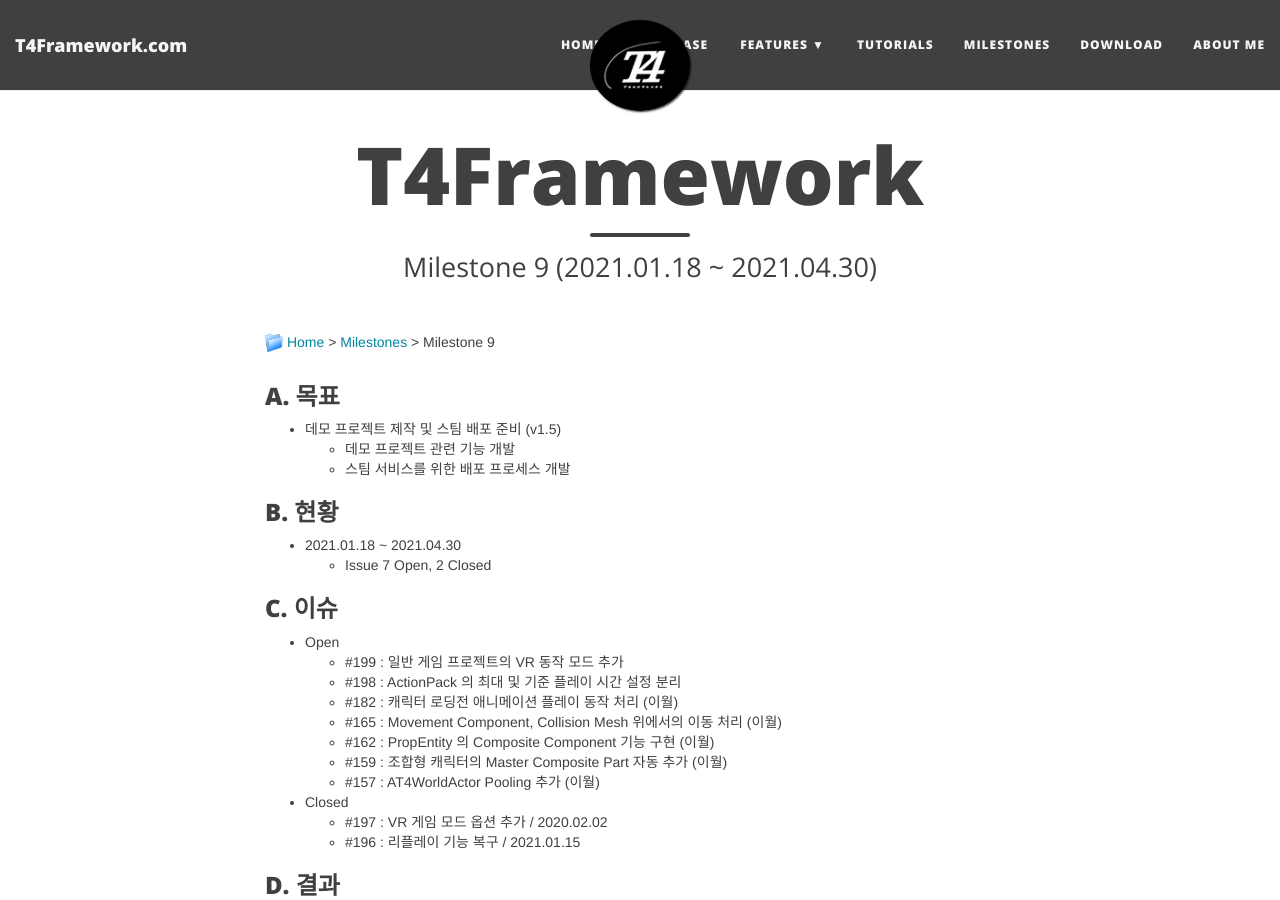
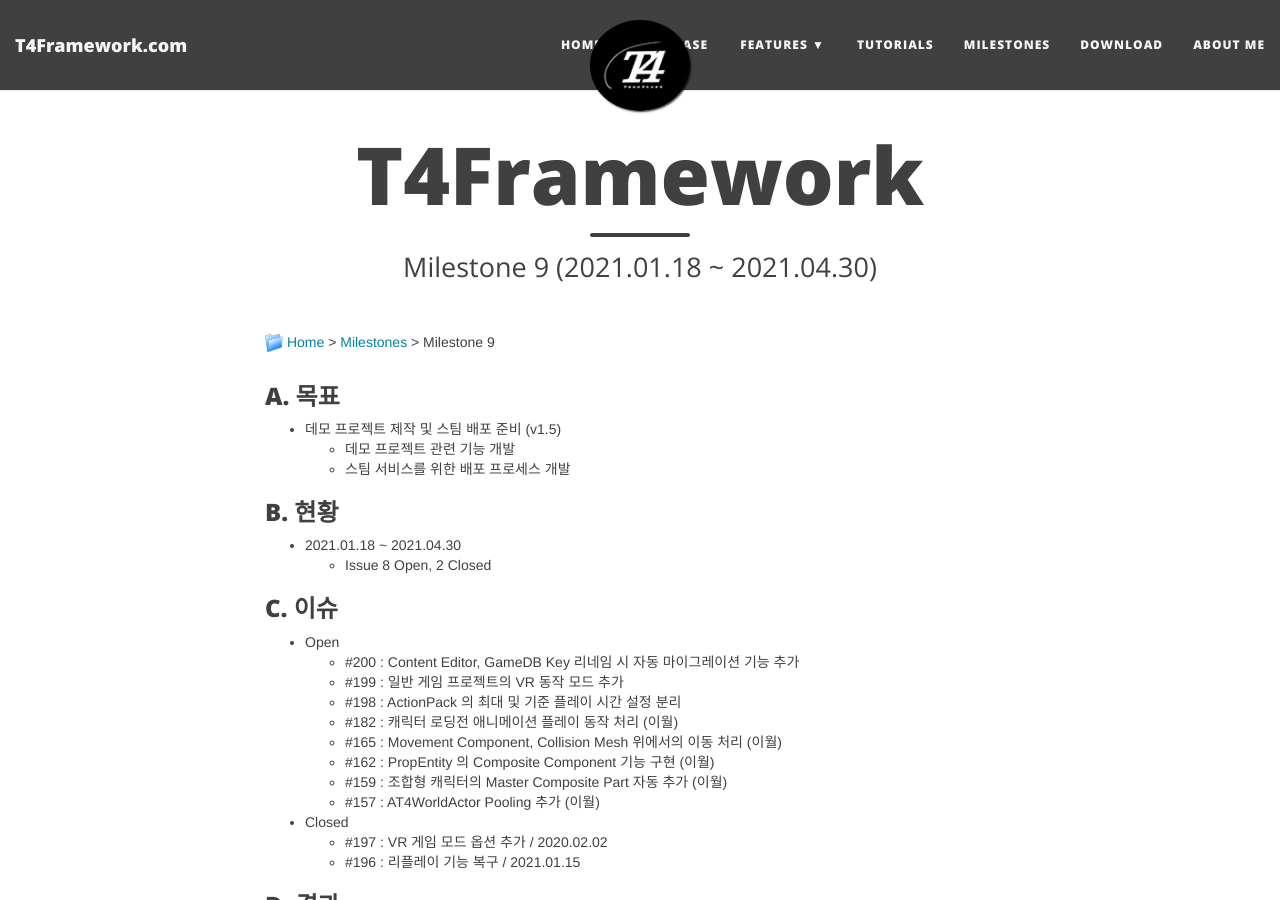
Before and after one commit to T4Framework/T4Framework_WebSite, a Jekyll site: the page built from docs/T4Framework_Milestone9_Achieved.md, in a window 1280 px wide and 900 px high. Built offline with Jekyll 4.4.1, drawn with Linux system fonts in a browser that asks for light colours; nearby versions of some CDN libraries.

Commit message:
Update T4Framework_Milestone9_Achieved.md

```diff
--- a/docs/T4Framework_Milestone9_Achieved.md
+++ b/docs/T4Framework_Milestone9_Achieved.md
@@ -14,11 +14,12 @@
 ### B. 현황
 
 - 2021.01.18 ~ 2021.04.30
-  - Issue 7 Open, 2 Closed
+  - Issue 8 Open, 2 Closed
 
 ### C. 이슈
 
 - Open
+  - #200 : Content Editor, GameDB Key 리네임 시 자동 마이그레이션 기능 추가
   - #199 : 일반 게임 프로젝트의 VR 동작 모드 추가
   - #198 : ActionPack 의 최대 및 기준 플레이 시간 설정 분리
   - #182 : 캐릭터 로딩전 애니메이션 플레이 동작 처리 (이월)
```
